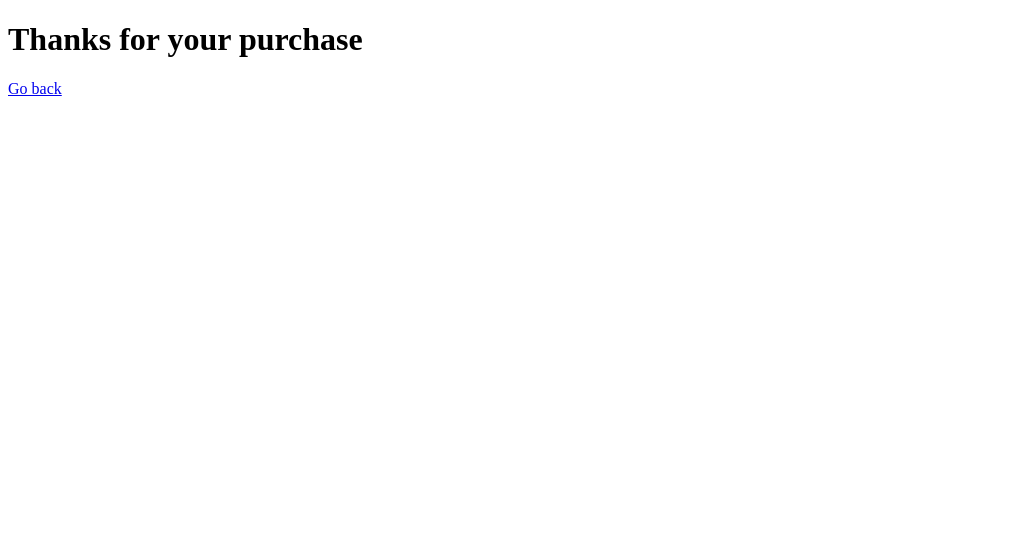
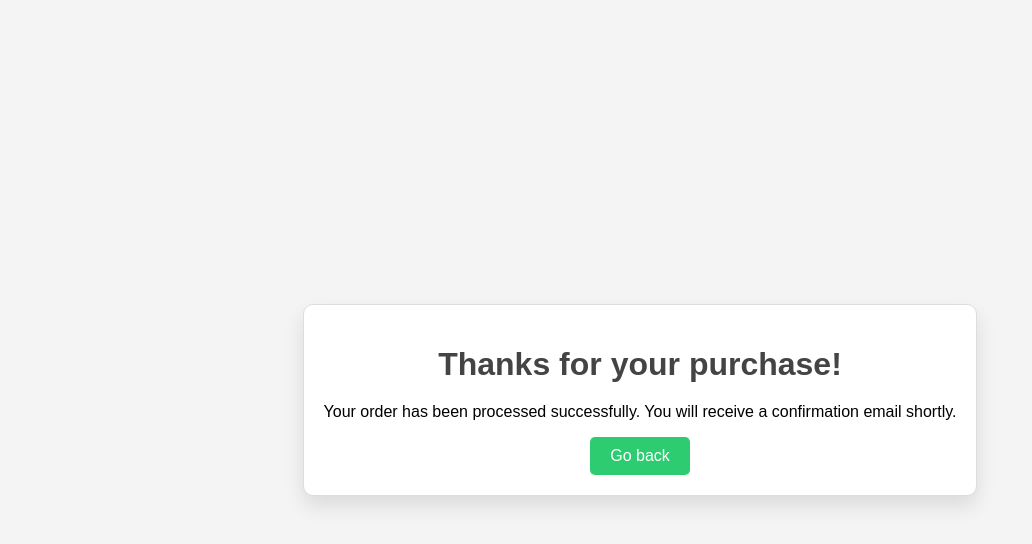
Before and after one commit to PugCharleS/nodejs-stripe-webapp, a website: page src/public/success.html in a window 1280 px wide. Shown: the whole page, without its empty margins (0-1032 px from the left). Drawn offline with Linux system fonts and the light colour scheme.

Commit message:
Upgraded html pages

```diff
--- a/src/public/success.html
+++ b/src/public/success.html
@@ -4,9 +4,51 @@
     <meta charset="UTF-8" />
     <meta name="viewport" content="width=device-width, initial-scale=1.0" />
     <title>Success</title>
+    <style>
+      body {
+        font-family: Arial, sans-serif;
+        margin: 0;
+        padding: 0;
+        height: 100vh;
+        display: flex;
+        align-items: center;
+        justify-content: center;
+        background-color: #f4f4f4;
+      }
+      .success-container {
+        text-align: center;
+        border: 1px solid #ddd;
+        border-radius: 10px;
+        padding: 20px;
+        background-color: #fff;
+        box-shadow: 0 10px 20px rgba(0, 0, 0, 0.1);
+      }
+      .success-container h1 {
+        color: #444;
+        margin-bottom: 20px;
+      }
+      .success-container a {
+        display: inline-block;
+        text-decoration: none;
+        color: #fff;
+        background-color: #2ecc71;
+        padding: 10px 20px;
+        border-radius: 5px;
+        transition: background-color 0.3s ease;
+      }
+      .success-container a:hover {
+        background-color: #27ae60;
+      }
+    </style>
   </head>
   <body>
-    <h1>Thanks for your purchase</h1>
-    <a href="/">Go back</a>
+    <div class="success-container">
+      <h1>Thanks for your purchase!</h1>
+      <p>
+        Your order has been processed successfully. You will receive a
+        confirmation email shortly.
+      </p>
+      <a href="/">Go back</a>
+    </div>
   </body>
 </html>
```
Also changed, not shown: src/public/cancel.html (+44 -2 lines), src/public/index.html (+2 -0 lines).
